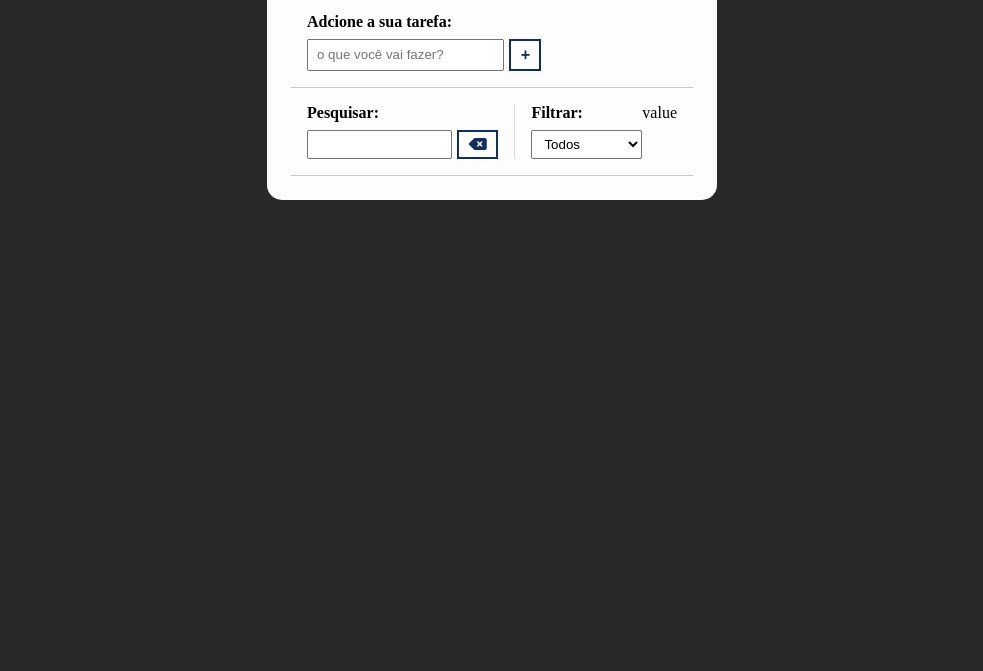
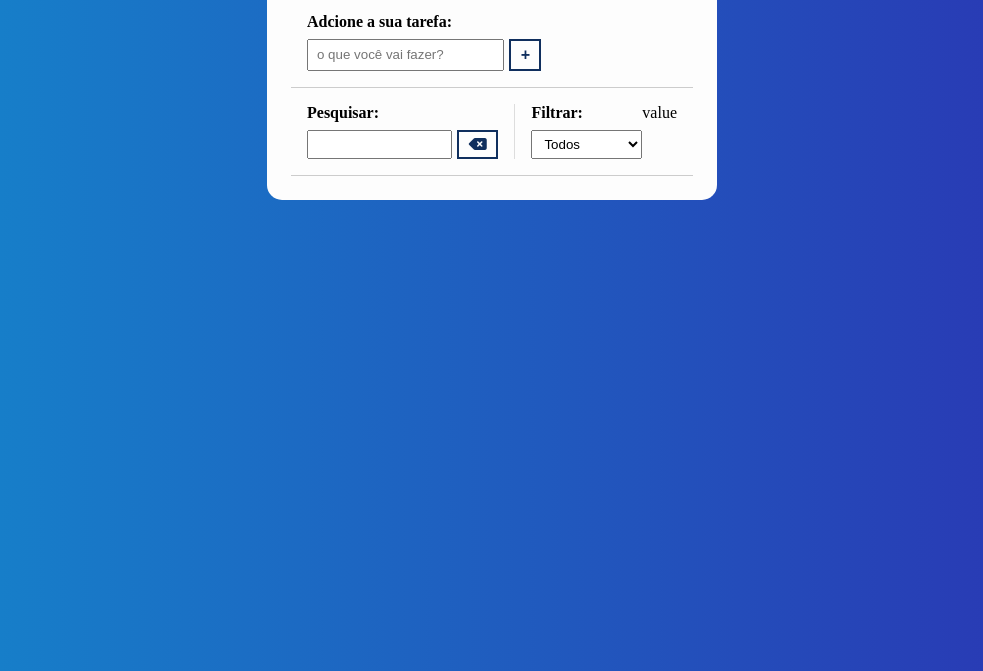
Before and after one commit to gustavolisboa10/advanced-task-list, a plain HTML site: page index.html in a window 1280 px wide. Shown: the part 129-800 px from the top of the page, without its empty margins (148-1131 px from the left). Drawn offline with Linux system fonts and the light colour scheme.

Commit message:
backgroud image

```diff
--- a/style.css
+++ b/style.css
@@ -11,8 +11,8 @@ height: 100vh;
 
 }
 body{
-background-color: #292929;
-
+/* background-color: #292929; */
+background-image: linear-gradient(to right, #1488CC , #2B32B2);
 }
 
 button{
```
